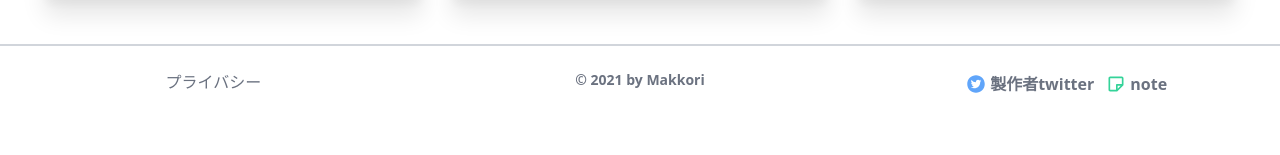
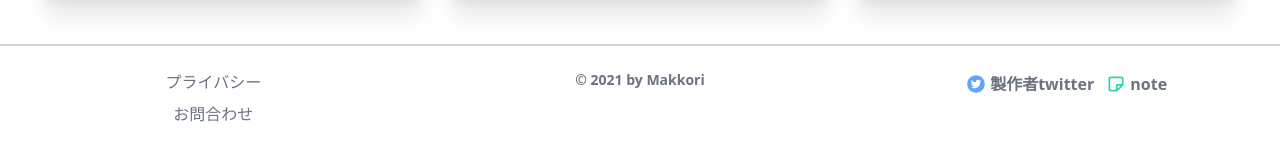
Before and after one commit to masato1230/boxiful, a React (Create React App) app: page / in a window 1280 px wide. Shown: the part 1404-1559 px from the top of the page. Before the commit the page ends 1526 px from the top, so only its background shows below. Built offline with nearby package versions, Linux system fonts and the light colour scheme; what @mediapipe/pose would draw is missing.

Commit message:
Add contact form link to footer

```diff
--- a/src/components/Footer.tsx
+++ b/src/components/Footer.tsx
@@ -26,10 +26,16 @@ const Footer = () => {
             </Link>
           )}
           <Link
-            className="text-xs md:text-base text-gray-500 hover:text-black duration-300 font-medium mb-2"
+            className="block text-xs md:text-base text-gray-500 hover:text-black duration-300 font-medium mb-2"
             to="/privacy"
           >
             プライバシー
+          </Link>
+          <Link
+            className="block text-xs md:text-base text-gray-500 hover:text-black duration-300 font-medium mb-2"
+            to="/contact_form"
+          >
+            お問合わせ
           </Link>
         </div>
         <div className="w-1/3 text-center py-6">
--- a/src/index.tsx
+++ b/src/index.tsx
@@ -94,7 +94,7 @@ const App = () => {
             <Route path="/privacy">
               <Privacy />
             </Route>
-            <Route path="/contact-form">
+            <Route path="/contact_form">
               <ContactForm />
             </Route>
             {/* 404 */}
```
